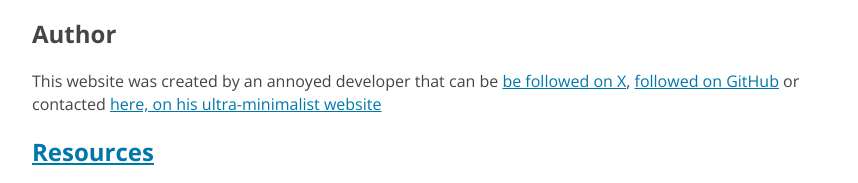
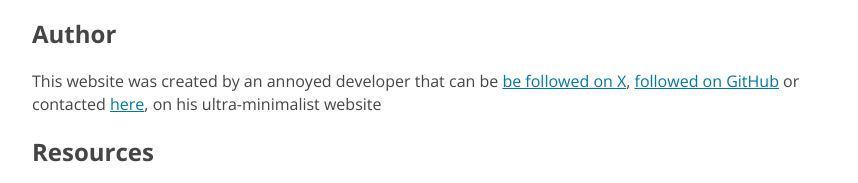
Before and after one commit to dientruonggg/sgroup2025, a plain HTML site: page bai_tap_4/index.html in a window 1280 px wide. Shown: the part 2662-2845 px from the top of the page, without its empty margins (208-1066 px from the left). Drawn offline with nearby package versions, Linux system fonts and the light colour scheme.

Commit message:
hotfixed 14/12

```diff
--- a/bai_tap_4/index.html
+++ b/bai_tap_4/index.html
@@ -116,7 +116,7 @@
     <div>
         <h2>Author</h2>
         <p>This website was created by an annoyed developer that can be <a href="https://x.com/DenysVitali">be followed on X</a>,
-            <a href="https://github.com/denysvitali/">followed on GitHub</a> or contacted <a href="https://denv.it/">here, on his ultra-minimalist website</p>
+            <a href="https://github.com/denysvitali/">followed on GitHub</a> or contacted <a href="https://denv.it/">here</a>, on his ultra-minimalist website</p>
     </div>
     <div>
         <h2>Resources</h2>
```
